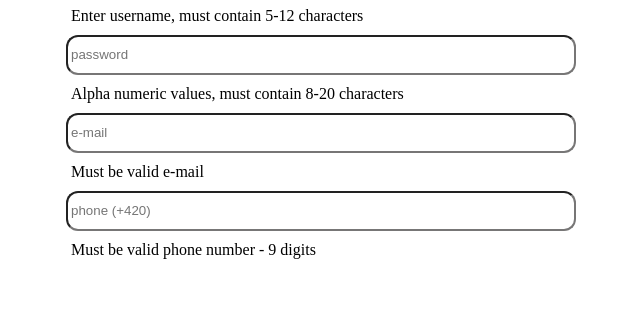
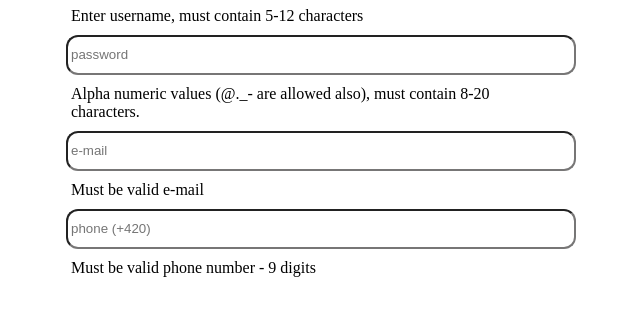
Before and after one commit to lubos89/regex-forms, a plain HTML site: page index.html in a window 1280 px wide. Shown: the part 123-438 px from the top of the page, without its empty margins (324-964 px from the left). Drawn offline with Linux system fonts and the light colour scheme.

Commit message:
add info which symbols are also allowed in password

```diff
--- a/index.html
+++ b/index.html
@@ -12,7 +12,7 @@
         <input type="text" name="username" placeholder="username">
         <p>Enter username, must contain 5-12 characters</p>
         <input type="password" name="password" placeholder="password">
-        <p>Alpha numeric values, must contain 8-20 characters</p>
+        <p>Alpha numeric values (@._- are allowed also), must contain 8-20 characters.</p>
         <input type="text" name="e-mail" placeholder="e-mail">
         <p>Must be valid e-mail</p>
         <input type="text" name="phone" placeholder="phone (+420)">
```
